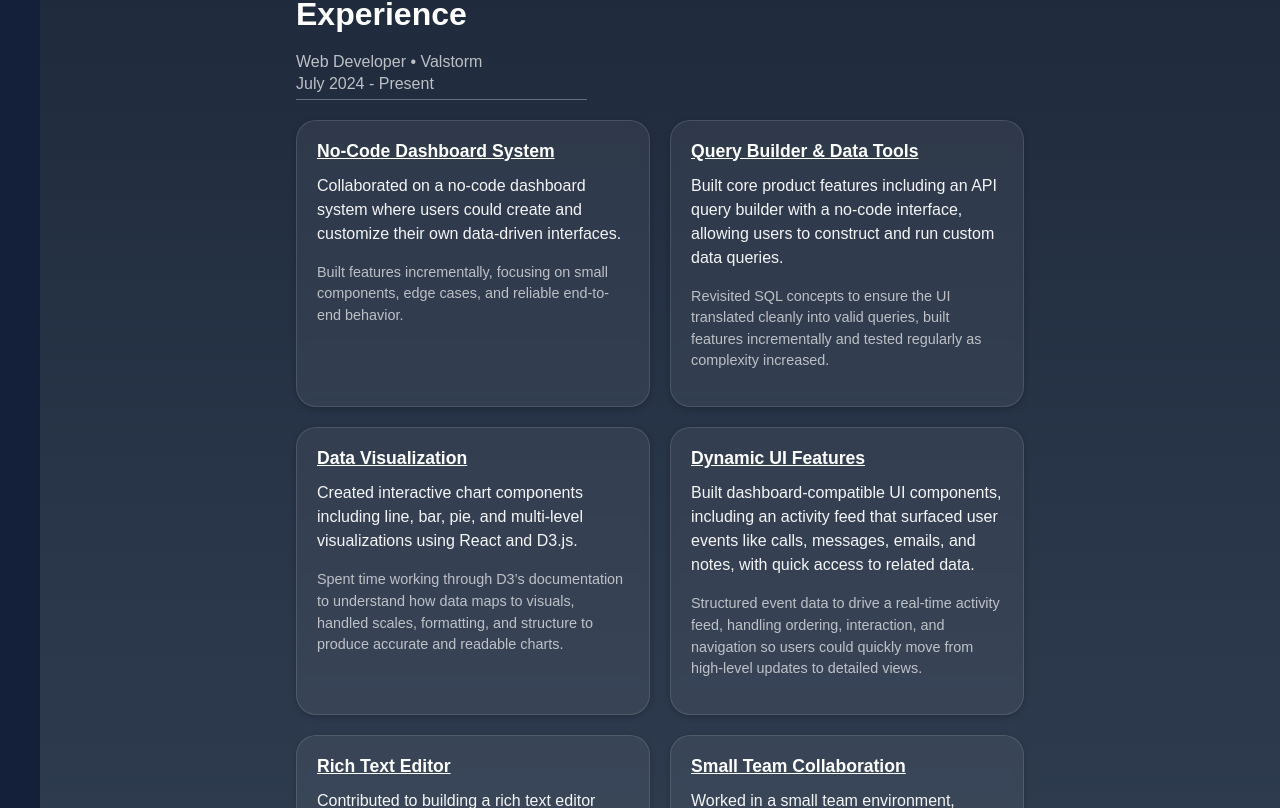
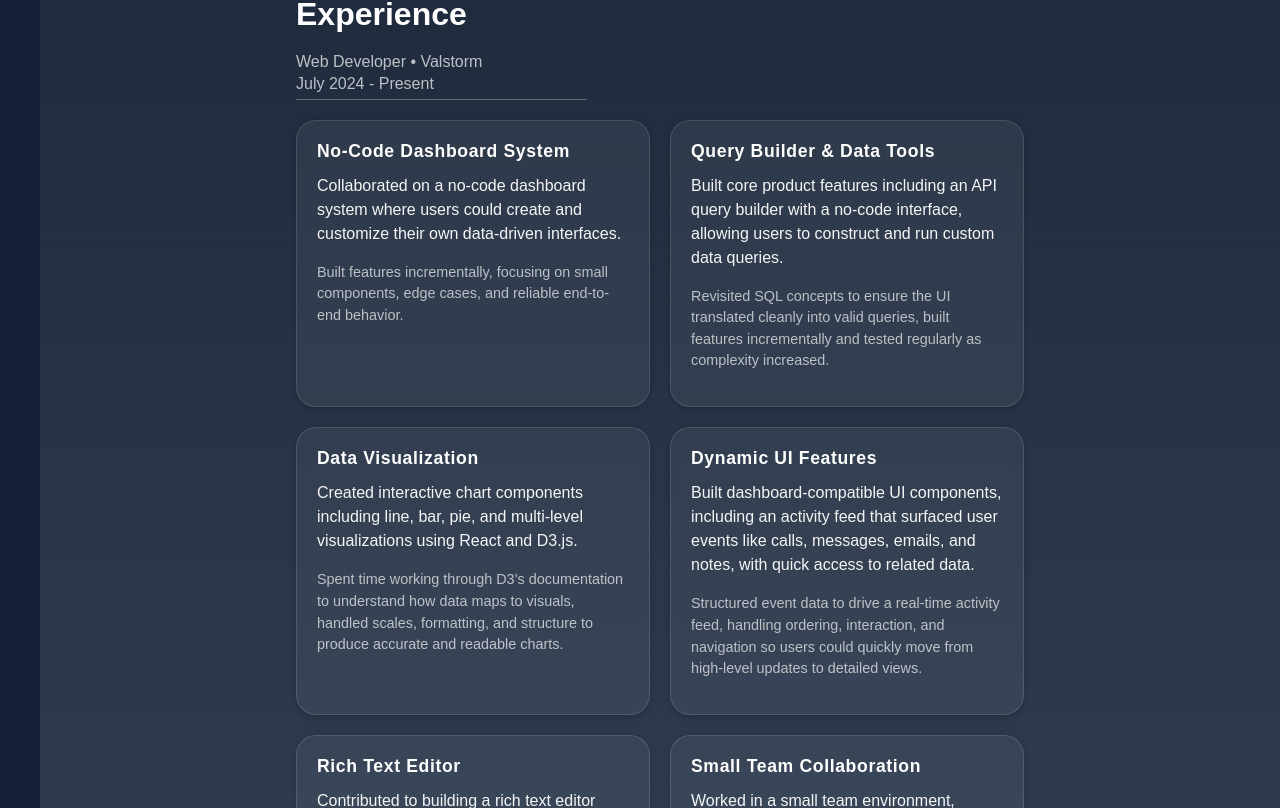
Before and after one commit to llfbh33/portfolio-update, a Next.js app: page / in a window 1280 px wide. Shown: the part 1012-1820 px from the top of the page. Built offline with nearby package versions, Linux system fonts and the light colour scheme.

Commit message:
removed text decoration from experience cards and updated styling

```diff
--- a/src/app/components/Experience.js
+++ b/src/app/components/Experience.js
@@ -55,22 +55,23 @@ export default function Experience() {
                 marginTop: 0,
                 marginBottom: "12px",
                 fontSize: "1.1rem",
-                textDecorationLine: "underline"
+                letterSpacing: "0.04rem",
               }}
             >
               {card.title}
             </h3>
-
             <p
               style={{
                 marginTop: 0,
                 color: "rgba(255, 255, 255, 0.95)",
                 lineHeight: "1.5",
                 fontSize: "1rem",
+                // borderBottom: "1px solid grey",
               }}
             >
               {card.action}
             </p>
+
             <p
               style={{
                 marginTop: 0,
```
